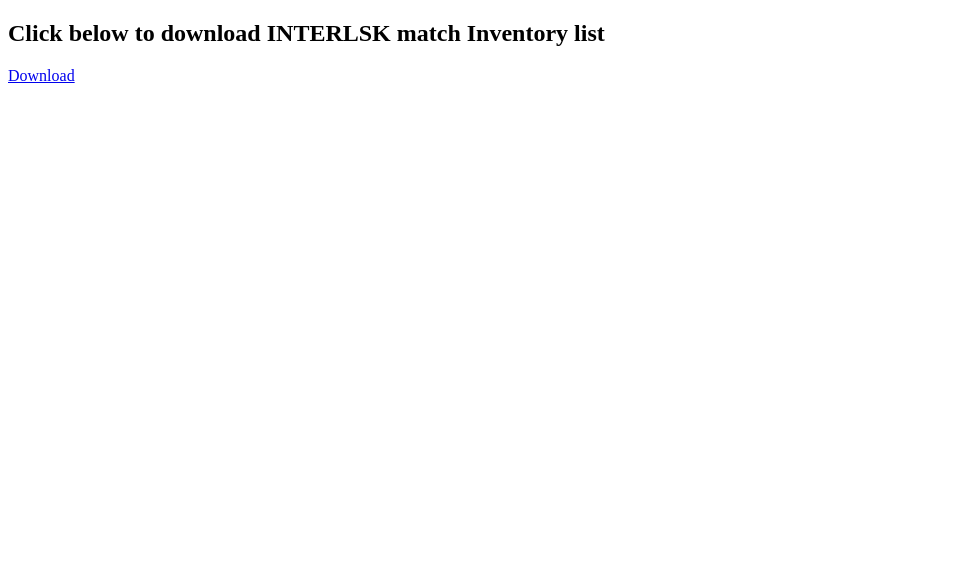
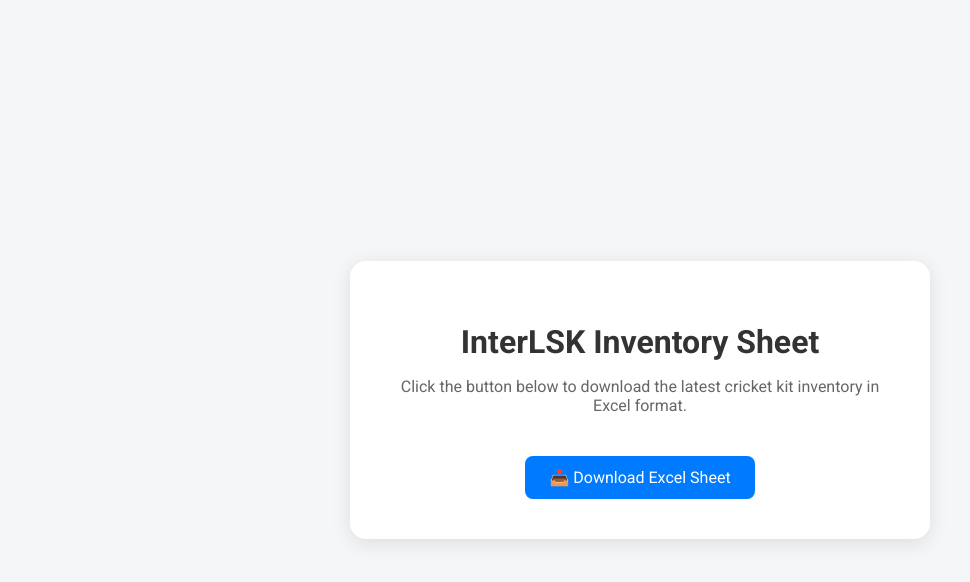
Before and after one commit to siddharthsinha2912/InterLSK-Inventory, a plain HTML site: page index.html in a window 1280 px wide. Shown: the whole page, without its empty margins (0-970 px from the left). Drawn offline with Linux system fonts and the light colour scheme.

Commit message:
index.html

```diff
--- a/index.html
+++ b/index.html
@@ -1,10 +1,65 @@
 <!DOCTYPE html>
-<html>
+<html lang="en">
 <head>
-  <title>Download InterLSK Inventory</title>
+  <meta charset="UTF-8">
+  <title>InterLSK Inventory</title>
+  <link href="https://fonts.googleapis.com/css2?family=Roboto:wght@400;700&display=swap" rel="stylesheet">
+  <style>
+    body {
+      margin: 0;
+      padding: 0;
+      font-family: 'Roboto', sans-serif;
+      background: #f4f6f8;
+      display: flex;
+      align-items: center;
+      justify-content: center;
+      height: 100vh;
+    }
+
+    .container {
+      background: #ffffff;
+      padding: 40px;
+      border-radius: 16px;
+      box-shadow: 0 4px 20px rgba(0, 0, 0, 0.1);
+      text-align: center;
+      max-width: 500px;
+    }
+
+    h1 {
+      color: #333333;
+      margin-bottom: 10px;
+    }
+
+    p {
+      color: #666666;
+      font-size: 16px;
+    }
+
+    .download-button {
+      display: inline-block;
+      margin-top: 25px;
+      padding: 12px 24px;
+      background-color: #007BFF;
+      color: white;
+      font-size: 16px;
+      border: none;
+      border-radius: 8px;
+      text-decoration: none;
+      transition: background-color 0.3s ease;
+    }
+
+    .download-button:hover {
+      background-color: #0056b3;
+    }
+  </style>
 </head>
 <body>
-  <h2>Click below to download INTERLSK match Inventory list</h2>
-  <a href="InterLSK Inventory.xlsx" download>Download</a>
- </body>
+  <div class="container">
+    <h1>InterLSK Inventory Sheet</h1>
+    <p>Click the button below to download the latest cricket kit inventory in Excel format.</p>
+    <a href="InterLSK%20Inventory.xlsx" download class="download-button">
+      📥 Download Excel Sheet
+    </a>
+  </div>
+</body>
 </html>
```
